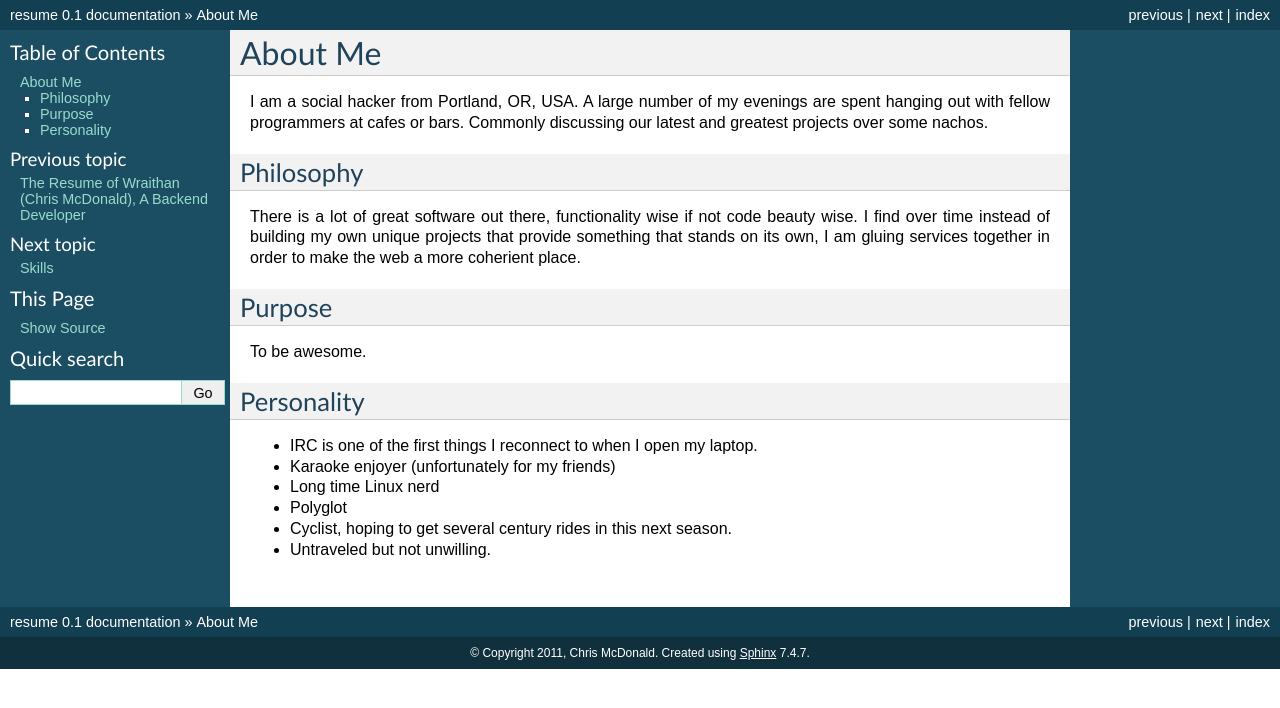
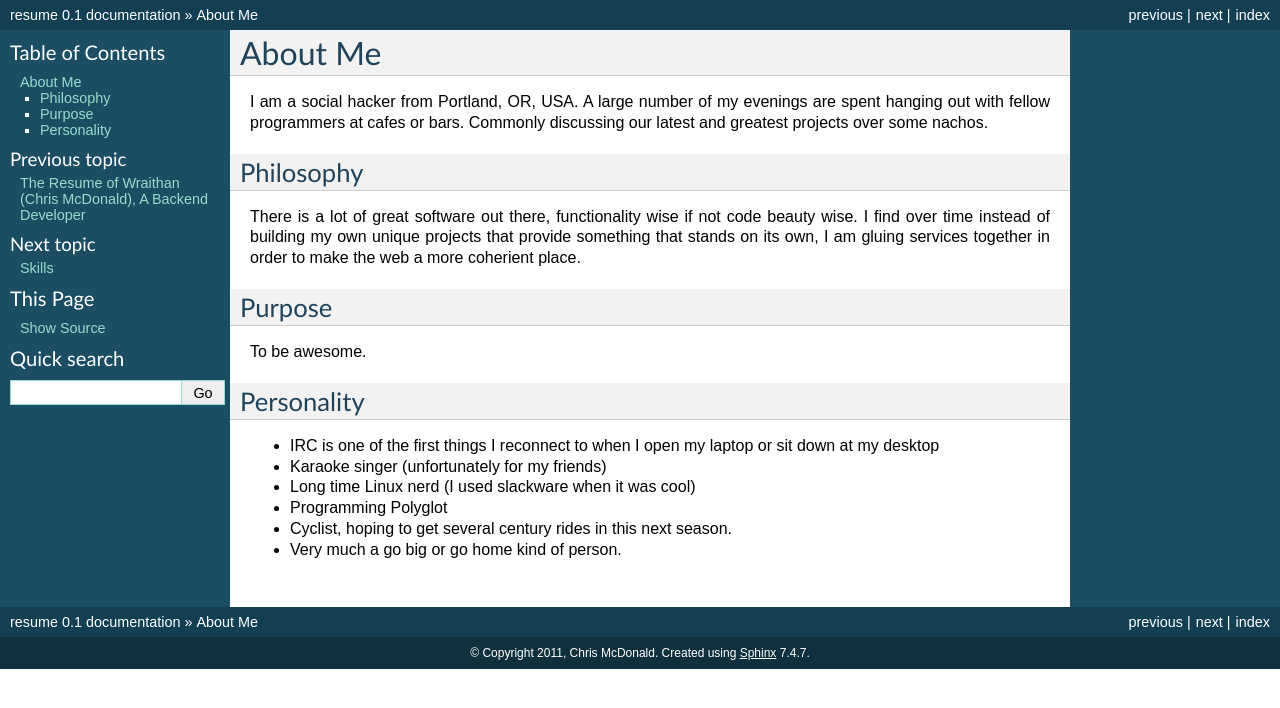
Before and after one commit to wraithan/resume, a Sphinx documentation site: the page built from docs/about.rst, in a window 1280 px wide. Shown: the top 708 px of the page. Built offline with Sphinx 7.4.7, drawn with Linux system fonts in a browser that asks for light colours.

```diff
--- a/docs/about.rst
+++ b/docs/about.rst
@@ -6,6 +6,8 @@ I am a social hacker from Portland, OR, USA. A large number of my
 evenings are spent hanging out with fellow programmers at cafes or
 bars. Commonly discussing our latest and greatest projects over some
 nachos.
+
+
 
 ##########
 Philosophy
@@ -26,9 +28,10 @@ To be awesome.
 Personality
 ###########
 
-* IRC is one of the first things I reconnect to when I open my laptop.
-* Karaoke enjoyer (unfortunately for my friends)
-* Long time Linux nerd
-* Polyglot
+* IRC is one of the first things I reconnect to when I open my laptop
+  or sit down at my desktop
+* Karaoke singer (unfortunately for my friends)
+* Long time Linux nerd (I used slackware when it was cool)
+* Programming Polyglot
 * Cyclist, hoping to get several century rides in this next season.
-* Untraveled but not unwilling.
+* Very much a go big or go home kind of person.
--- a/docs/index.rst
+++ b/docs/index.rst
@@ -24,3 +24,4 @@ Table of Contents
 
     about
     skills
+    projects
```
Also changed, not shown: docs/projects.rst (added, +26 -0 lines).
